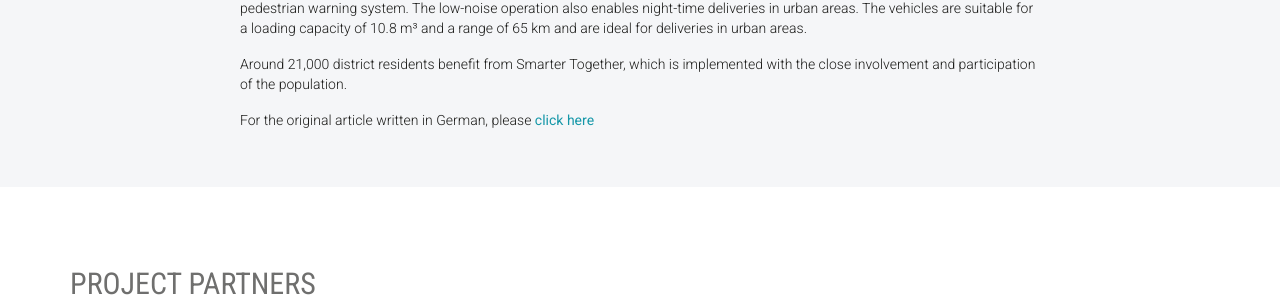
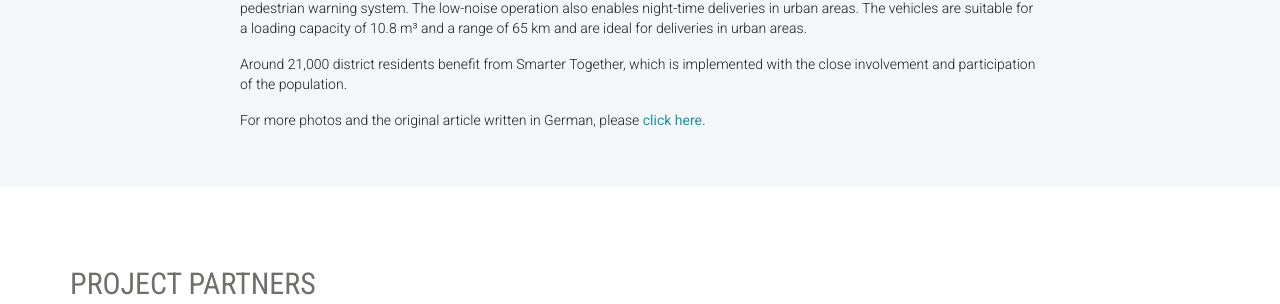
Before and after one commit to frontcraft/smarttogether, a Jekyll site: the page built from _news/2017-04-04-two-IVECO-E-Transporters-for-Postal-Service-in-Simmering.md, in a window 1280 px wide and 900 px high, scrolled down 1966 px. Shown: the part 326-630 px from the top of the window. Built offline with Jekyll 4.4.1, drawn with Linux system fonts in a browser that asks for light colours; nearby versions of some CDN libraries.

Commit message:
Update 2017-04-04-two-IVECO-E-Transporters-for-Postal-Service-in-Simmering.md

```diff
--- a/_news/2017-04-04-two-IVECO-E-Transporters-for-Postal-Service-in-Simmering.md
+++ b/_news/2017-04-04-two-IVECO-E-Transporters-for-Postal-Service-in-Simmering.md
@@ -33,4 +33,4 @@ The first IVECO Daily Electric vehicles in Austria are now in use at Österreich
 
 Around 21,000 district residents benefit from Smarter Together, which is implemented with the close involvement and participation of the population.
 
-For the original article written in German, please [click here](http://www.smartertogether.at/post_2_iveco_e-transporter/){:target="_blank"}
+For more photos and the original article written in German, please [click here.](http://www.smartertogether.at/post_2_iveco_e-transporter/){:target="_blank"}
```
